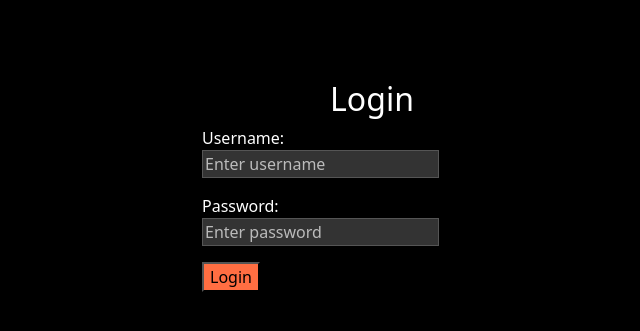
After one commit to Lindb3rg/music-showcase, a Django app: page /user_login/ in a window 1280 px wide. The commit adds this page. Shown: the top 331 px of the page, without its empty margins (268-908 px from the left). Run offline with Django 5.2, Linux system fonts and the light colour scheme.

Commit message:
login-done

```diff
--- a/portfolio/musicshowcase/urls.py
+++ b/portfolio/musicshowcase/urls.py
@@ -2,11 +2,13 @@ from django.urls import path
 from . import views
 from django.views.generic import TemplateView
 
+app_name = 'musicshowcase'
+
 
 urlpatterns = [
-    path('', views.composition_list, name='composition_list'),
-    path('components/', views.components, name='components'),
-    path('index/', views.index, name='index'),
-    path('contact-success/', TemplateView.as_view(template_name='contact_success.html'), name='contact_success'),
-
+    path('components/', views.components, name='components'),  # This will be accessible at /components/
+    path('', views.index, name='index'),  # This will be accessible at /
+    path('success/', TemplateView.as_view(template_name='musicshowcase/contact_success.html'), name='contact_success'),  # Accessible at /success/
+    path('user_login/', views.user_login, name='user_login'),
+    path('logout/', views.logout_user, name='logout'),  # Accessible at /logout/
 ]
--- a/portfolio/musicshowcase/views.py
+++ b/portfolio/musicshowcase/views.py
@@ -2,15 +2,21 @@ from django.shortcuts import render,redirect
 from .models import Composition, Service
 from django.core.mail import send_mail
 from django.conf import settings
+from django.contrib import messages
 from .forms import ContactForm
 
-def composition_list(request):
-    compositions = Composition.objects.all()
-    return render(request, 'musicshowcase/composition_list.html', {'compositions': compositions})
+from django.http import HttpResponseRedirect, HttpResponse
+from django.contrib.auth import authenticate,login,logout
+from django.urls import reverse
+from django.contrib.auth.decorators import login_required
+
+
 
 def components(request):
     return render(request, 'musicshowcase/components.html', {})
 
+
+@login_required
 def index(request):
 
     compositions = Composition.objects.all()
@@ -19,9 +25,11 @@ def index(request):
     unique_genres = Composition.objects.values_list('genre', flat=True).distinct()
     genres_dict = {genre: genre.replace('_', ' ') for genre in unique_genres}
 
+    success = False
 
     if request.method == 'POST':
         form = ContactForm(request.POST)
+
         if form.is_valid():
             name = form.cleaned_data['name']
             email = form.cleaned_data['email']
@@ -30,10 +38,16 @@ def index(request):
 
             full_message = f"Message from {name} ({email}):\n\n{message}"
 
-            # Send email
+
             send_mail(subject, full_message, email, [settings.DEFAULT_FROM_EMAIL])
 
-            return redirect('contact_success')  # Redirect after success
+            success = True
+
+            return redirect('musicshowcase:contact_success')
+
+
+
+
     else:
         form = ContactForm()
 
@@ -42,6 +56,53 @@ def index(request):
         'genres_dict': genres_dict,
         'services': services,
         'form':form,
+        'success':success,
     }
 
     return render(request, 'musicshowcase/index.html', context)
+
+
+
+
+def user_login(request):
+    if request.method == "POST":
+        username = request.POST.get('username')
+        password = request.POST.get('password')
+
+        user = authenticate(username=username, password=password)
+
+        if user is not None:
+            if user.is_active:
+                login(request, user)
+                return redirect(reverse('musicshowcase:index'))  # Ensure this works
+            else:
+                return HttpResponse("Account not active")
+        else:
+            print(f"Someone tried to login and failed. Username: {username} and password: {password}")
+            return render(request, 'musicshowcase/login.html', {'error': 'Invalid credentials.'})
+    else:
+        return render(request, 'musicshowcase/login.html')
+
+
+def user_login(request):
+    if request.method == "POST":
+        username = request.POST.get('username')
+        password = request.POST.get('password')
+
+        user = authenticate(username=username, password=password)
+
+        if user is not None:
+            login(request, user)
+            return redirect('musicshowcase:index')  # Redirect to the index or any other page after login
+        else:
+            # Handle login failure
+            return render(request, 'musicshowcase/login.html', {'error': 'Invalid credentials.'})
+    else:
+        return render(request, 'musicshowcase/login.html')
+
+
+
+@login_required
+def logout_user(request):
+    logout(request)
+    return HttpResponseRedirect(reverse('musicshowcase:user_login'))
--- a/portfolio/portfolio/urls.py
+++ b/portfolio/portfolio/urls.py
@@ -18,10 +18,11 @@ from django.contrib import admin
 from django.urls import path, include
 from django.conf import settings
 from django.conf.urls.static import static
+from musicshowcase import views
 
 urlpatterns = [
     path('admin/', admin.site.urls),
-    path('', include('musicshowcase.urls')),
+    path('', include('musicshowcase.urls')),  # Ensure correct path here
 ]
 
 urlpatterns += static(settings.MEDIA_URL, document_root=settings.MEDIA_ROOT)
--- /dev/null
+++ b/portfolio/templates/musicshowcase/login.html
@@ -0,0 +1,50 @@
+<!DOCTYPE html>
+<html lang="en">
+<head>
+    <meta charset="UTF-8">
+    <meta name="viewport" content="width=device-width, initial-scale=1.0">
+    <title>Login</title>
+    <link href="https://cdn.jsdelivr.net/npm/bootstrap@5.0.2/dist/css/bootstrap.min.css" rel="stylesheet" integrity="sha384-EVSTQN3/azprG1Anm3QDgpJLIm9Nao0Yz1ztcQTwFspd3yD65VohhpuuCOmLASjC" crossorigin="anonymous">
+    <style>
+        body {
+            background-color: black; /* Set background to black */
+            color: white; /* Set text color to white */
+        }
+        .w3-container {
+            background-color: rgba(0, 0, 0, 0.8); /* Slightly transparent black for the container */
+            padding: 30px; /* Add some padding for better layout */
+            border-radius: 8px; /* Add some rounding to the corners */
+            margin: 50px auto; /* Center the container */
+            max-width: 400px; /* Limit the width */
+        }
+        input {
+            background-color: #333; /* Darker input background */
+            color: white; /* Input text color */
+            border: 1px solid #555; /* Input border color */
+        }
+        input::placeholder {
+            color: #bbb; /* Placeholder text color */
+        }
+        button {
+            background-color: #ff6e42; /* Bootstrap green button */
+        }
+    </style>
+</head>
+<body>
+
+    <div class="w3-container">
+        <h2 class="w3-wide text-center">Login</h2>
+        <form action="{% url 'musicshowcase:user_login' %}" method="POST" autocomplete="off">
+            {% csrf_token %}
+            <label for="username">Username:</label>
+            <p><input class="w3-input w3-border" name="username" type="text" placeholder="Enter username"></p>
+
+            <label for="password">Password:</label>
+            <p><input class="w3-input w3-border" name="password" type="password" placeholder="Enter password"></p>
+
+            <button type="submit" class="w3-button w3-padding-large w3-green w3-margin-bottom" value="login">Login</button>
+        </form>
+    </div>
+
+</body>
+</html>
```
Also changed, not shown: portfolio/portfolio/settings.py (+8 -2 lines), portfolio/templates/musicshowcase/contact_success.html (+26 -3 lines), portfolio/templates/musicshowcase/index.html (+38 -45 lines), portfolio/db.sqlite3.
